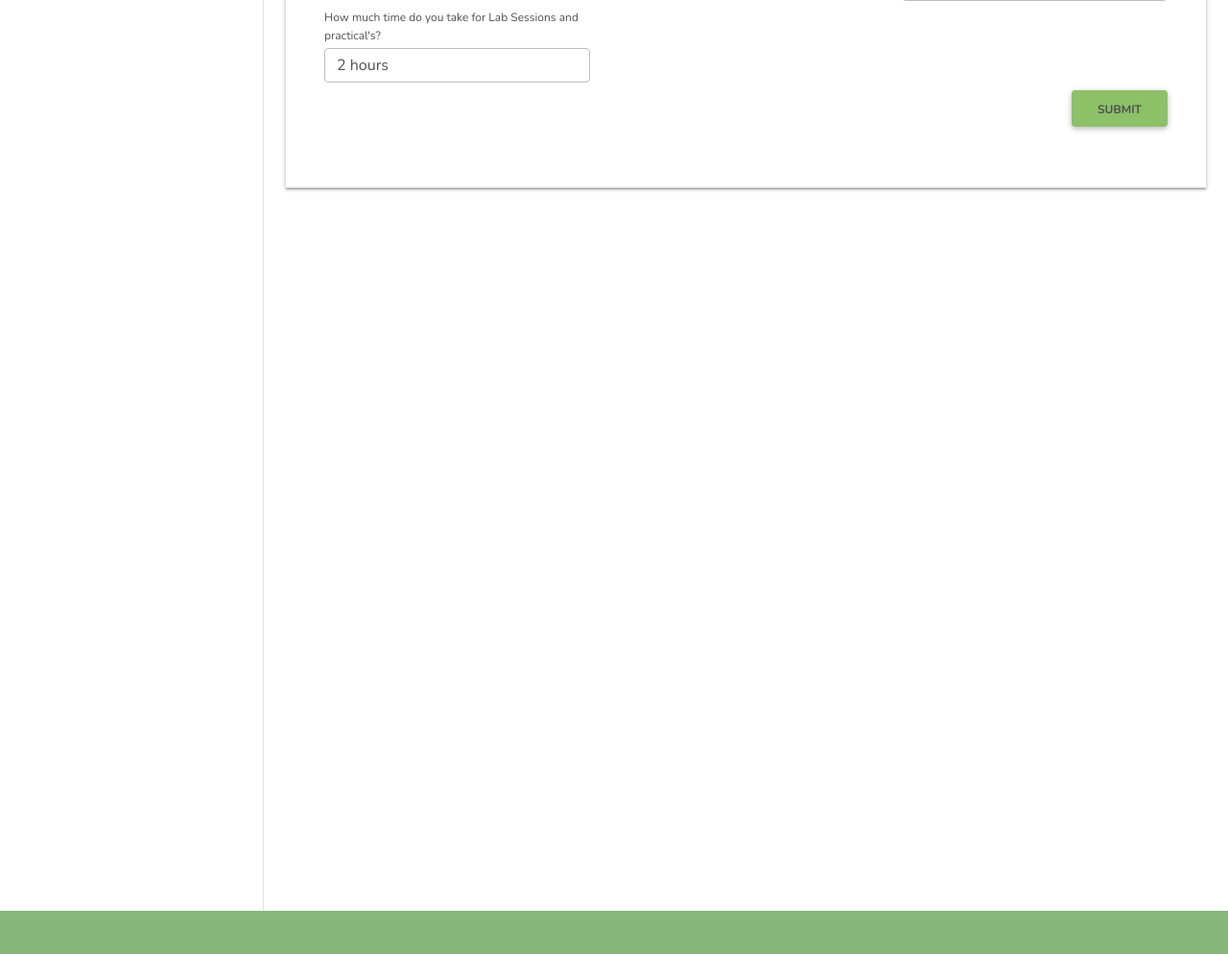
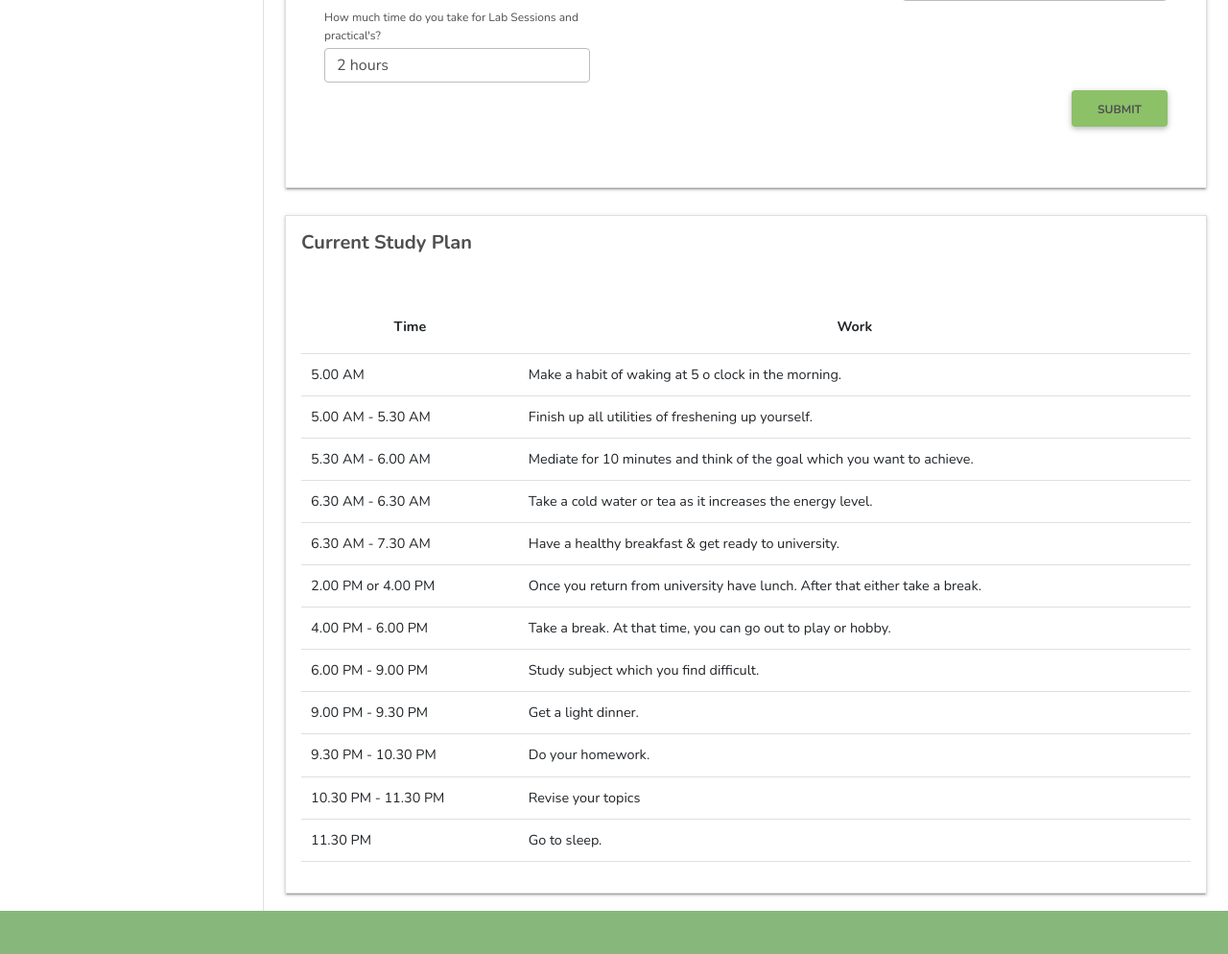
Before and after one commit to ashenud/moodle, a PHP site: page /pages/student/study-plan.php in a window 1280 px wide. Shown: the part 745-1739 px from the top of the page at 96% size. Run offline with PHP 8.4, Linux system fonts and the light colour scheme; the visitor is signed in with stand-in values (Sample User, id 1); data comes from the database, SQL or seed files in the repository; tables that the repository leaves empty or names only in its code hold one stand-in row (values such as "Sample post"); some libraries are stand-ins or nearby versions.

Commit message:
study plan api linked

```diff
--- /dev/null
+++ b/config/StudyPlan.php
@@ -0,0 +1,54 @@
+<?php
+
+require_once 'Database.php';
+
+class StudyPlan extends DB {
+
+    public function __construct() {
+        parent::__construct();
+    }
+
+    public function get_study_plan($user_id) {
+        $plan_id = $this->get_latest_plan($user_id);
+        $sql = "SELECT * FROM tbl_study_plans WHERE plan_id = '$plan_id' AND deleted_at is null";
+        $query = $this->connection->query($sql);
+        return $query;
+    }
+
+    protected function get_latest_plan($user_id) {
+        $sql = "SELECT * FROM tbl_user_study_plans WHERE user_id = '$user_id' AND deleted_at is null ORDER BY created_at DESC LIMIT 1";
+        $query = $this->connection->query($sql);
+        if($query->num_rows > 0){
+            $row = $query->fetch_array();
+            return $row['plan_id'];
+        }
+        else{
+            return 0;
+        }
+    }
+
+    public function insert_study_plan($user_id,$plan_id) {
+        $all_query = true;
+        $this->connection->autocommit(FALSE);
+
+        $sql = "INSERT INTO tbl_user_study_plans (user_id,plan_id) VALUES ('".$user_id."','".$plan_id."')";
+        $this->connection->query($sql) ? null : $all_query = false;
+
+        if($all_query) {
+            $this->connection->commit();
+            return true;
+        }
+        else {
+            $this->connection->rollback();
+            return false;
+        }
+    }
+
+}
+
+
+
+
+
+
+?>
--- /dev/null
+++ b/pages/student/php/study-plan-get.php
@@ -0,0 +1,24 @@
+<?php
+session_start();
+include_once('../../../config/StudyPlan.php');
+
+$studyPlanClass = new StudyPlan();
+
+$user_id = $_SESSION['id'];
+
+$study_plan = $studyPlanClass->get_study_plan($user_id);
+
+$response_data = array();
+
+if( mysqli_num_rows($study_plan) > 0 ) {
+    while ($line = mysqli_fetch_object($study_plan)) {
+        $data_line = new stdClass;
+        $data_line->time = $line->time;
+        $data_line->description = $line->description;
+        array_push($response_data, $data_line);
+    }
+}
+
+echo '{"data":'.json_encode($response_data).'}';
+
+?>
--- a/pages/student/study-plan.php
+++ b/pages/student/study-plan.php
@@ -354,6 +354,24 @@
                             </div>
                         </div>
                     </div>
+                    <div class="col-12-6 mb-2">
+                        <div class="card card-custom">
+                            <div class="card-header mt-2 mb-3">
+                                <h5 class="font-weight-bold">Current Study Plan</h5>
+                            </div>
+                            <div class="card-body">
+                                <table class="table note-table">
+                                    <thead>
+                                        <tr>
+                                            <th class="text-center"><b>Time</b></th>
+                                            <th class="text-center"><b>Work</b></th>
+                                        </tr>
+                                    </thead>
+                                    <tbody id="plan-tbody"> </tbody>
+                                </table>
+                            </div>
+                        </div>
+                    </div>
 
                 </div>
             </div>
@@ -385,6 +403,7 @@
 
         $( document ).ready(function() {
             $('.side-link.li-stypl').addClass('active');
+            get_current_study_plan();
         });
 
         function submit_data() {
@@ -398,48 +417,76 @@
                 confirmButtonText: 'Yes'
             }).then((result) => {
                 if (result.value) {
-
-
                     submitForm();
-
-                    swal("Good Job !", 'Successfully uploaded', 'success');
                 }
             });
         }
 
         function submitForm() {
             var formData = $("form").serializeArray();
-            let json_data = {};
+            let json_string = `{`;
             $.each( formData, function( key, question ) {
-                json_data[question.name] = question.value;
+                json_string += `"${question.name}":"${question.value}",`;
             });
-            console.log(JSON.stringify(json_data));
+            json_string = json_string.replace(/,\s*$/, "");
+            json_string += `}`;
+
+            // console.log((json_string));
+            get_study_plan_for_form_data(json_string);
         }
 
-        function submitOld() {
-            var formData = $("form").serializeArray();
-            let csv = "data:text/csv;charset=utf-8,"; // accept data as CSV
-
-            formData.forEach(function(item) {
-              csv += item.value + ";"; // concat form value on csv var and add ; to create columns (you can change to , if want)
+        function get_study_plan_for_form_data(json_data) {
+            $.ajax({
+                url: 'http://192.168.20.34:5000/study_plan',
+                type: 'POST',
+                dataType: 'JSON',
+                contentType: 'application/json',
+                crossDomain: true,
+                data: (json_data),
+                success: function (response) {
+                    // console.log(response);
+                    if(response.respond) {
+                        store_study_plan(response.respond);
+                    }
+                }
             });
-
-            var encodedUri = encodeURI(csv);
-
-            console.log(encodedUri);
-
-            // if you want to download
-            var downloadLink = document.createElement("a");
-            downloadLink.setAttribute("download", "FILENAME.csv");
-            downloadLink.setAttribute("href", encodedUri);
-            document.body.appendChild(downloadLink); // Required for FF
-            downloadLink.click();
-            downloadLink.remove();
         }
 
-        function findRandom() {
-            var random = Math.floor(Math.random() * 5) //Finds number between 0 - max
-            return random;
+        function store_study_plan(plan_id) {
+            $.ajax({
+                url: '/pages/student/php/study-plan-insert.php',
+                type: 'POST',
+                dataType: 'JSON',
+                data: {
+                    plan_id : plan_id,
+                },
+                success: function (response) {
+                    // console.log(response)
+                    swal("Good Job !", 'Get Study Plan Successfull', 'success');
+                    get_current_study_plan();
+                }
+            });
+        }
+
+        function get_current_study_plan() {
+            $.ajax({
+                url: '/pages/student/php/study-plan-get.php',
+                type: 'POST',
+                dataType: 'JSON',
+                success: function (response) {
+                    console.log(response)
+                    $('#plan-tbody').empty();
+                    var tboay = ""
+                    $.each( response.data, function( key, value ) {
+                        // console.log(value)
+                        tboay +=    `<tr>
+                                        <td>${value.time}</td>
+                                        <td>${value.description}</td>
+                                    </tr>`
+                    });
+                    $('#plan-tbody').append(tboay);
+                }
+            });
         }
 
     </script>
```
Also changed, not shown: pages/student/php/study-plan-insert.php (added, +24 -0 lines).
